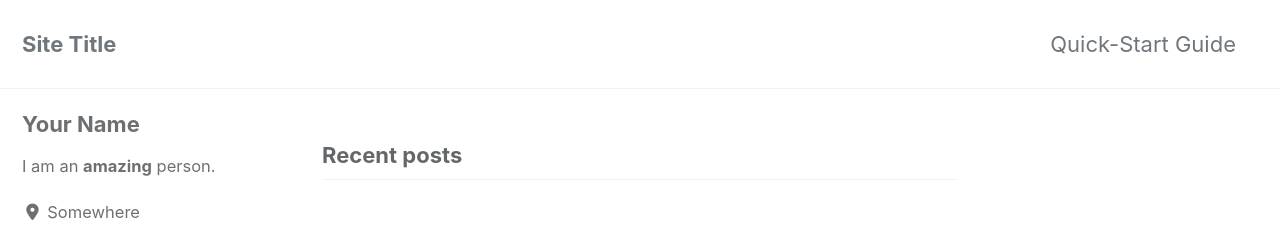
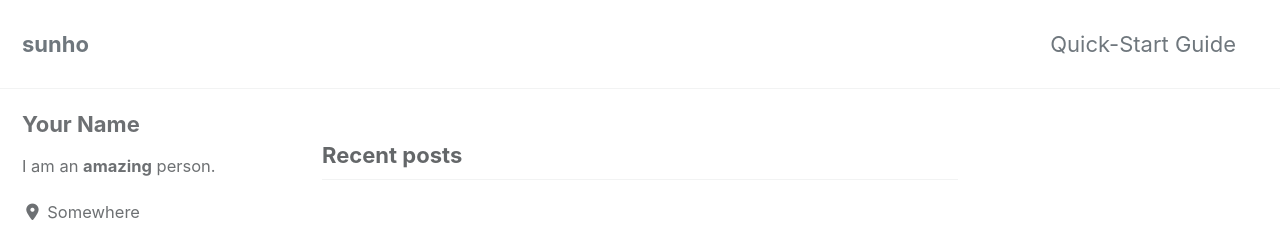
Before and after one commit to windowsplus/windowsplus.github.io, a Jekyll site: the page built from index.html, in a window 1280 px wide. Shown: the top 225 px of the page. Built offline with Jekyll 4.4.1, drawn with Linux system fonts in a browser that asks for light colours; cached includes are drawn as plain includes; nearby versions of some CDN libraries; the list of posts is cut into pages by our own code.

Commit message:
Update _config.yml

```diff
--- a/_config.yml
+++ b/_config.yml
@@ -16,7 +16,7 @@ minimal_mistakes_skin    : "default" # "air", "aqua", "contrast", "dark", "dirt"
 
 # Site Settings
 locale                   : "en-US"
-title                    : "Site Title"
+title                    : "sunho"
 title_separator          : "-"
 subtitle                 : # site tagline that appears below site title in masthead
 name                     : "Your Name"
```
